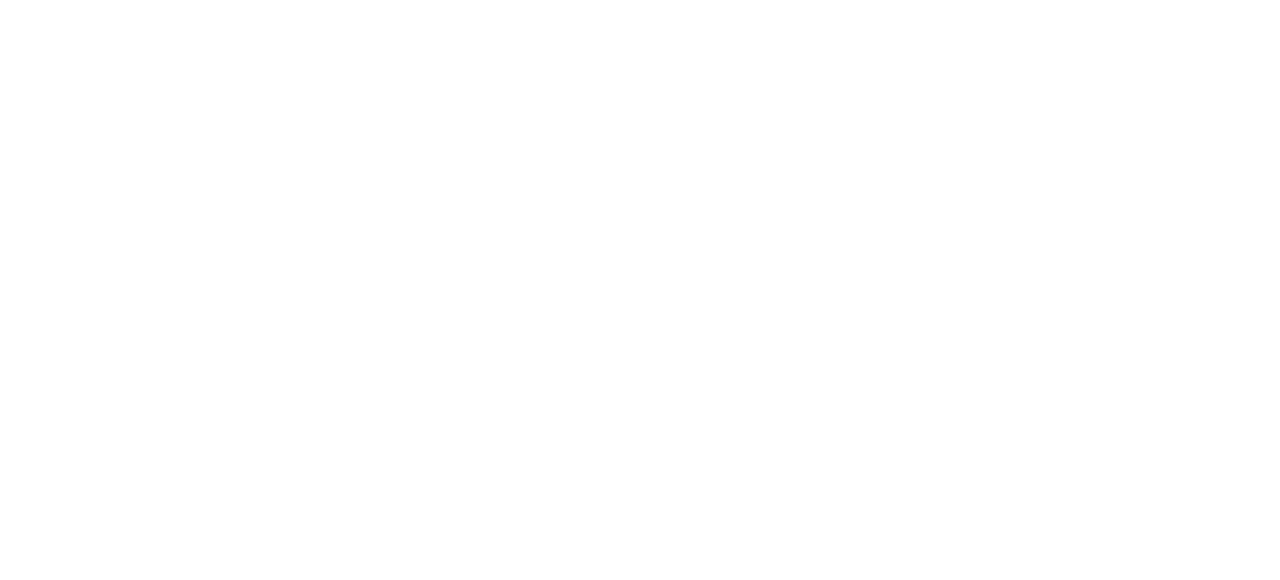
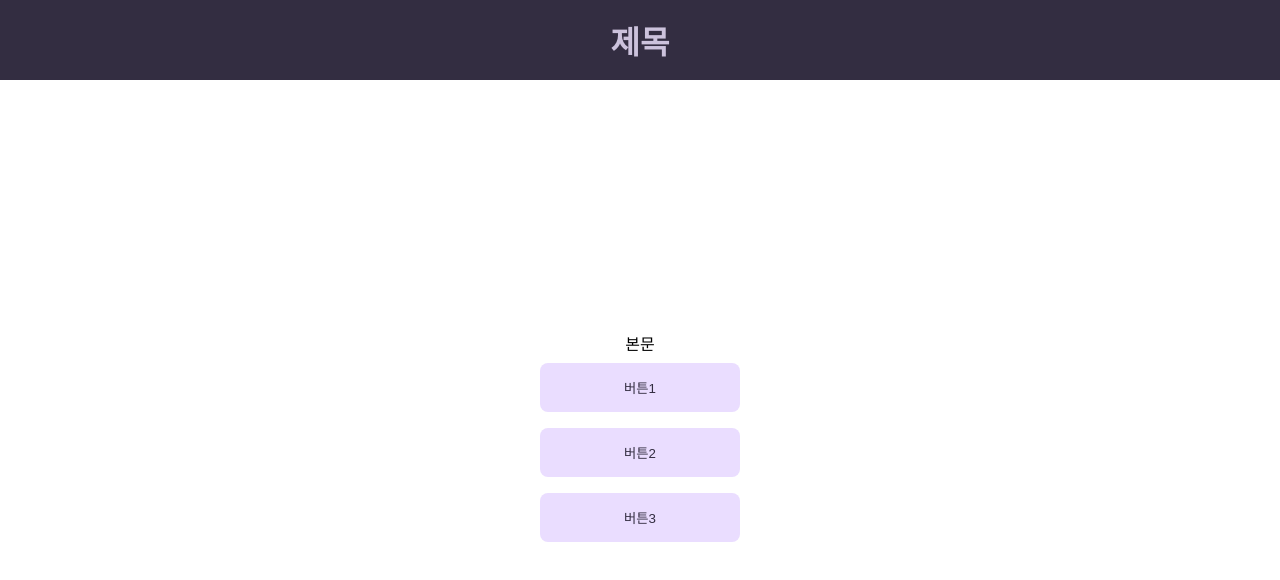
Before and after one commit to beeguriri/k2_js, a plain HTML site: page index.html in a window 1280 px wide. Drawn offline with Linux system fonts and the light colour scheme.

Commit message:
dom create, read

```diff
--- a/index.html
+++ b/index.html
@@ -4,11 +4,17 @@
     <meta charset="UTF-8">
     <meta name="viewport" content="width=device-width, initial-scale=1.0">
     <title>자바스크립트</title>
-    <script>
-        alert("안녕하세요");
-    </script>
+    <link rel="stylesheet" href="./syles/index.css">
+    <script src="./scripts/index.js"></script>
 </head>
 <body>
+    <header>
+        <h1>제목</h1>
+    </header>
+
+    <main id="content">
+        본문
+    </main>
 
 </body>
 </html>
--- /dev/null
+++ b/scripts/index.js
@@ -0,0 +1,91 @@
+//DOM 요소 생성 함수
+
+const domAdd = () => {
+    console.log('domAdd');
+
+    const btn1 = document.createElement("button");
+    btn1.innerHTML = "버튼1";
+    btn1.id = "bt1";
+    btn1.className = "btc";
+
+    document.getElementById("content").append(btn1);
+
+    const btn2 = document.createElement("button");
+    btn2.innerHTML = "버튼2";
+    btn2.id = "bt2";
+    btn2.className = "btc";
+
+    document.getElementById("content").append(btn2);
+
+    const btn3 = document.createElement("button");
+    btn3.innerHTML = "버튼3";
+    btn3.id = "bt3";
+    btn3.className = "btc";
+
+    document.getElementById("content").append(btn3);
+}
+
+//DOM 요소 접근 함수
+
+const domRead = () => {
+
+    const btc = document.querySelectorAll(".btc");
+    console.log(btc);
+
+    //for 순회
+    console.log("**for**");
+    for(let i=0; i<btc.length; i++){      //변수 2종류 : let(바뀜), const(안바뀜)
+        console.log(btc[i]);
+    }
+
+    //for ... in 순회
+    console.log("**for...in**");
+    for(let k in btc) {
+        console.log(btc[k]);
+    }
+
+    //foreach 순회 : index 제어 할 수 있음
+    console.log("**foreach**");
+    btc.forEach((item, k) => console.log(item, k));
+
+    //★ for ... of ★ : 중간에 브레이크 걸 수 있음
+    console.log("**for...of**");
+    for(let [k,item] of btc.entries()) {
+        console.log(k, item.innerHTML);
+        if(k==1) break;
+    }
+
+};
+
+
+//자바스크립트 랜더링 제어
+document.addEventListener("DOMContentLoaded", () => {
+    //DOM 컨텐츠가 로드가 되고 나면, 함수 내 내용 실행 (콜백)
+
+    //DOM 요소 생성
+    domAdd();
+
+    //DOM 요소 접근
+    domRead();
+
+});
+
+
+
+
+
+
+
+//document.getElementById("idh1").innerHTML = "K-Digital";
+//Element요소 중 id가 idh1인걸 찾아서, HTML 안에 있는 내용을 "K-Digital"으로 바꿈
+
+
+
+
+
+
+
+
+
+
+//alert("안녕하세요");    alert : 메시지 창을 띄워줌
--- /dev/null
+++ b/syles/index.css
@@ -0,0 +1,42 @@
+* {
+    margin: 0px;
+    padding: 0px;
+}
+
+header {
+    width: 100%;
+    height: 10vh;
+    background-color: #332D41;
+    color: #CCC2DC;
+    display: flex;
+    justify-content: center;
+    align-items: center;
+}
+
+main {
+    width: 100%;
+    height: 90vh;
+    display: flex;
+    flex-direction: column;
+    justify-content: center;
+    align-items: center;
+}
+
+button{
+    margin: 1vh;
+    width : 50vw;
+    max-width: 200px;
+    border: none;
+    border-radius: 8px;
+    background-color: #EADDFF;
+    color: #332D41;
+    padding: 15px 32px;
+    text-align: center;
+    text-decoration: none;
+    cursor: pointer;
+}
+
+button:active, button:hover {
+    background-color: #332D41;
+    color: #EADDFF;
+  }
```
Also changed, not shown: 1 other file.
